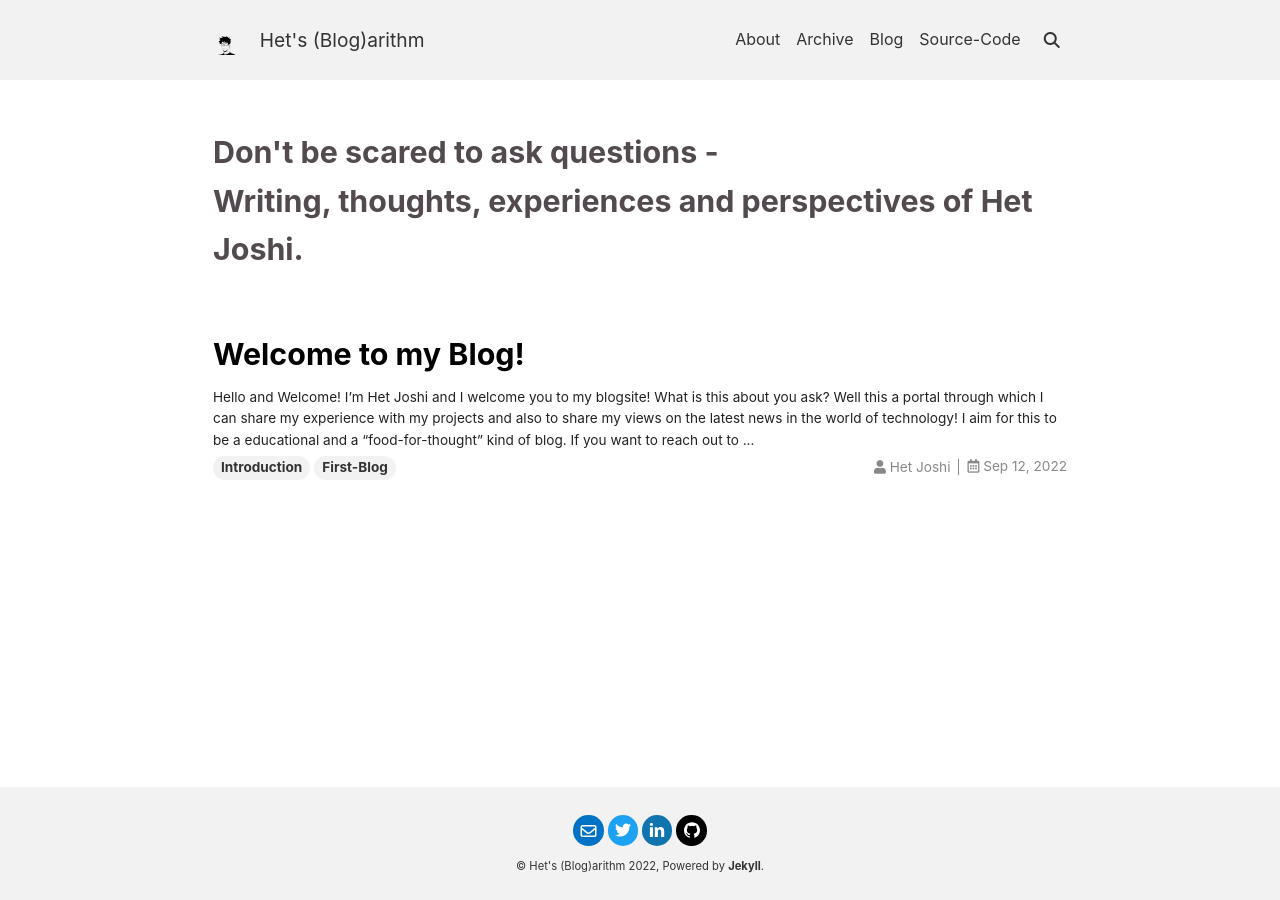
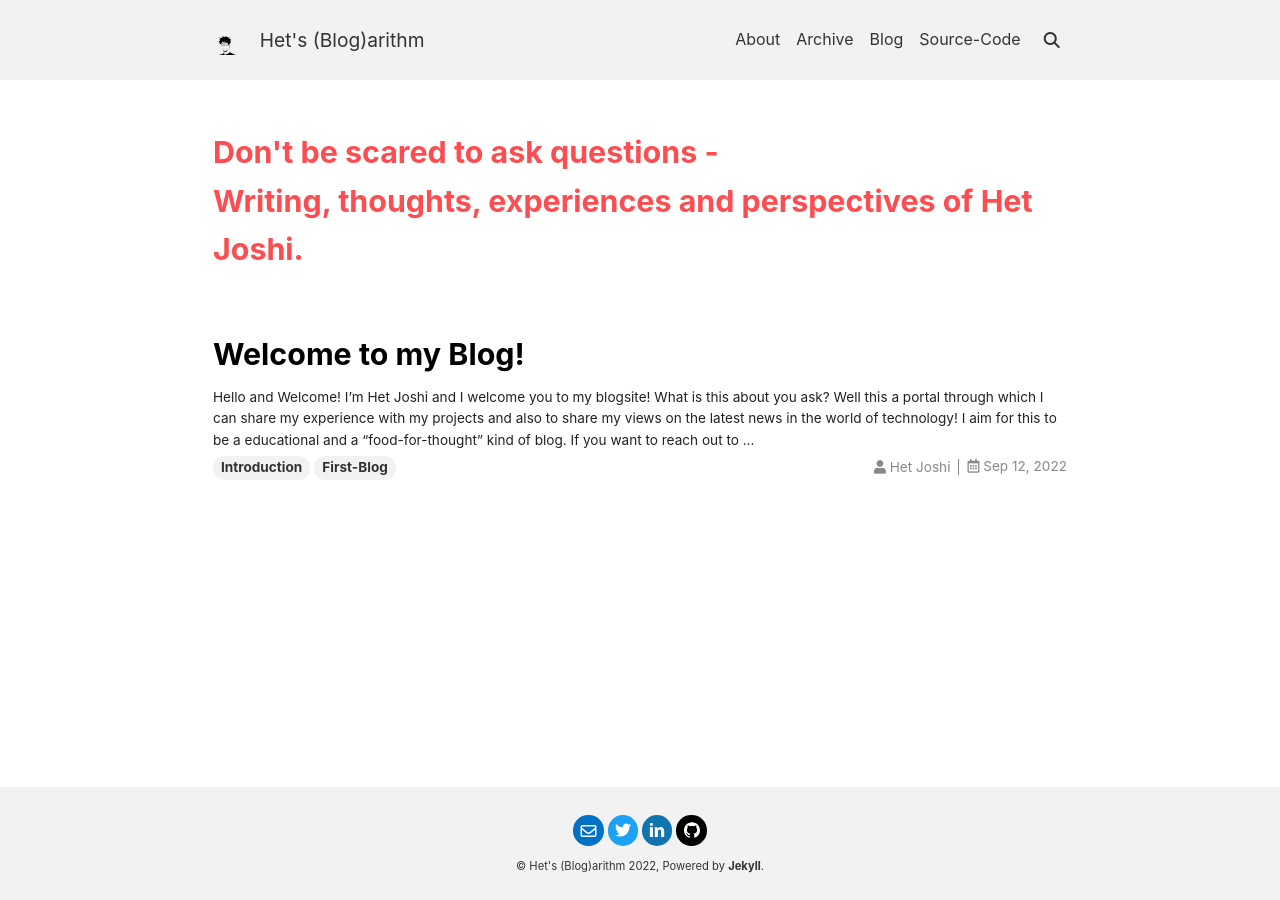
Before and after one commit to Het-Joshi/blog, a Jekyll site: the page built from index.html, in a window 1280 px wide. Built offline with Jekyll 4.4.1, drawn with Linux system fonts in a browser that asks for light colours; nearby versions of some CDN libraries; the list of posts is cut into pages by our own code.

Commit message:
Update article-header.html

```diff
--- a/_includes/article-header.html
+++ b/_includes/article-header.html
@@ -17,7 +17,7 @@
     <div class="article__header">
       {%- if _show_title -%}
       <header>
-          <h2 style="color:#524A4E">{{ _article_title }}</h2>
+          <h2 style="color:#fc4d50">{{ _article_title }}</h2>
       </header>
       {%- endif -%}
       {%- if _show_edit_on_github -%}
```
